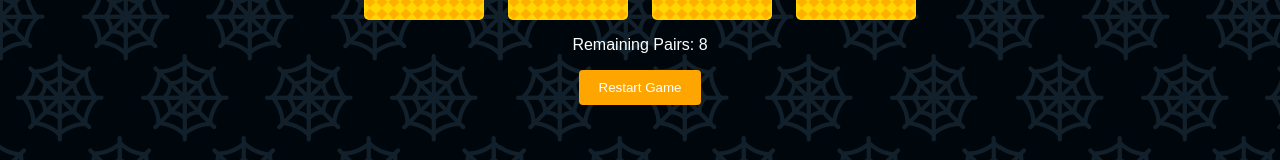
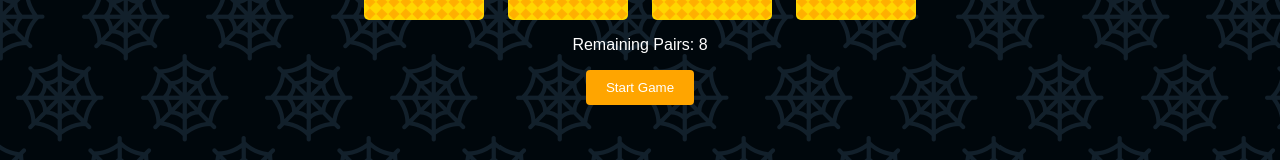
Before and after one commit to bangrobe/matchinggame, a Vue app: page / in a window 1280 px wide. Shown: the part 649-809 px from the top of the page. Built offline with nearby package versions, Linux system fonts and the light colour scheme.

Commit message:
Homepage exeriences

```diff
--- a/src/App.vue
+++ b/src/App.vue
@@ -14,7 +14,10 @@
   </transition-group>
   <div>
     <p>{{ status }}</p>
-    <button @click="restartGame" class="button">Restart Game</button>
+    <button @click="startGame" class="button" v-if="newPlayer">
+      Start Game
+    </button>
+    <button @click="restartGame" class="button" v-else>Restart Game</button>
   </div>
 </template>
 
@@ -38,6 +41,7 @@ export default {
   setup() {
     const cardList = ref([]);
     const userSelection = ref([]);
+    const newPlayer = ref(true);
 
     const cardItems = [
       "bat",
@@ -96,6 +100,11 @@ export default {
 
     const shuffleCards = () => {
       cardList.value = _.shuffle(cardList.value);
+    };
+
+    const startGame = () => {
+      newPlayer.value = false;
+      restartGame();
     };
 
     const restartGame = () => {
@@ -173,11 +182,13 @@ export default {
       cardList,
       cardItems,
       userSelection,
+      newPlayer,
       flipCard,
       remainingPairs,
       status,
       shuffleCards,
       restartGame,
+      startGame,
     };
   },
 };
```
